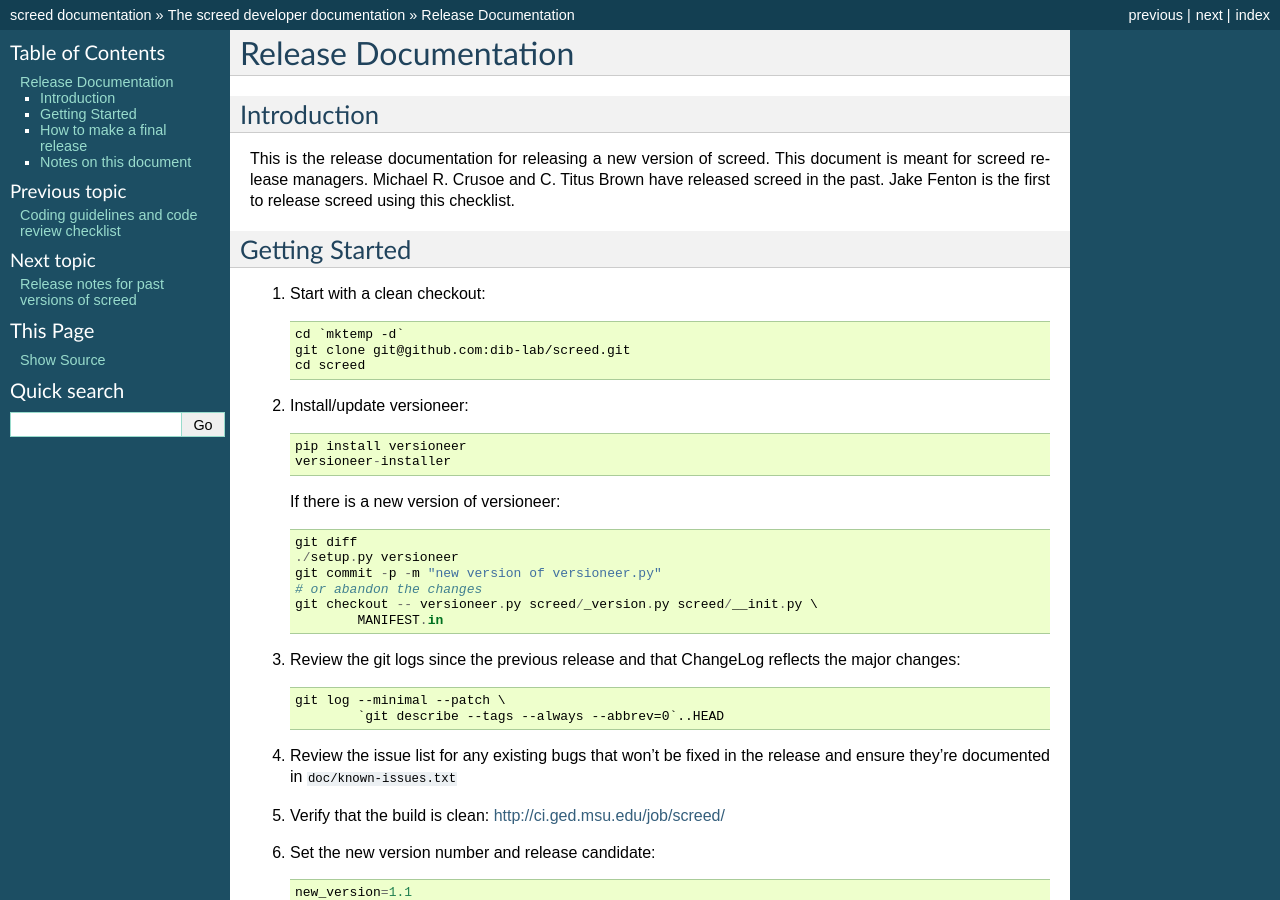
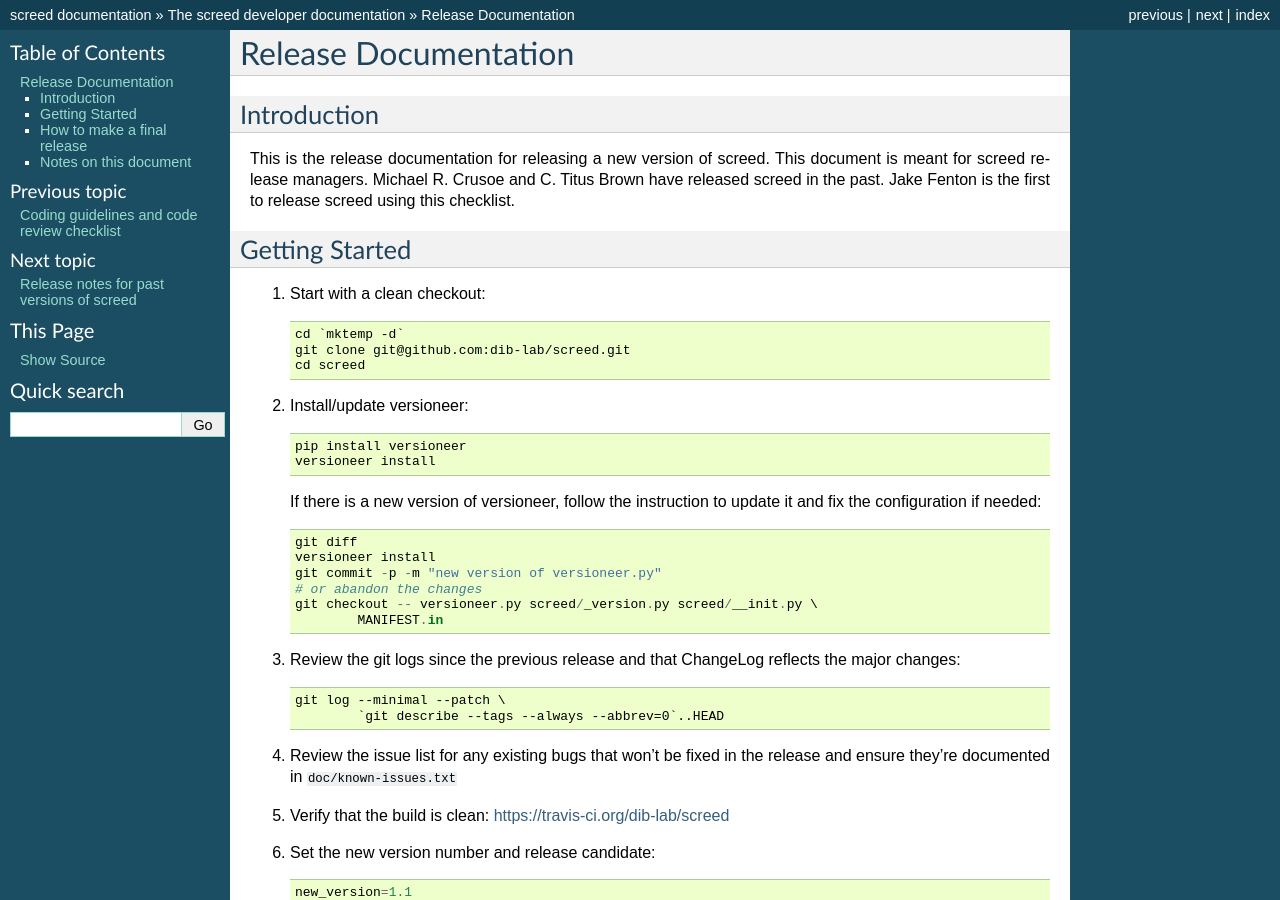
Before and after one commit to dib-lab/screed, a Sphinx documentation site: the page built from doc/dev/release-checklist.rst, in a window 1280 px wide and 900 px high. Built offline with Sphinx 7.4.7, drawn with Linux system fonts in a browser that asks for light colours.

Commit message:
Release docs update

```diff
--- a/doc/dev/release-checklist.rst
+++ b/doc/dev/release-checklist.rst
@@ -25,12 +25,13 @@
 #. Install/update versioneer::
 
         pip install versioneer
-        versioneer-installer
+        versioneer install
 
-   If there is a new version of versioneer::
+   If there is a new version of versioneer, follow the instruction to update
+   it and fix the configuration if needed::
 
         git diff
-        ./setup.py versioneer
+        versioneer install
         git commit -p -m "new version of versioneer.py"
         # or abandon the changes
         git checkout -- versioneer.py screed/_version.py screed/__init.py \
@@ -45,7 +46,7 @@
 #. Review the issue list for any existing bugs that won't be fixed in the
    release and ensure they're documented in ``doc/known-issues.txt``
 
-#. Verify that the build is clean: http://ci.ged.msu.edu/job/screed/
+#. Verify that the build is clean: https://travis-ci.org/dib-lab/screed
 
 #. Set the new version number and release candidate::
 
```
